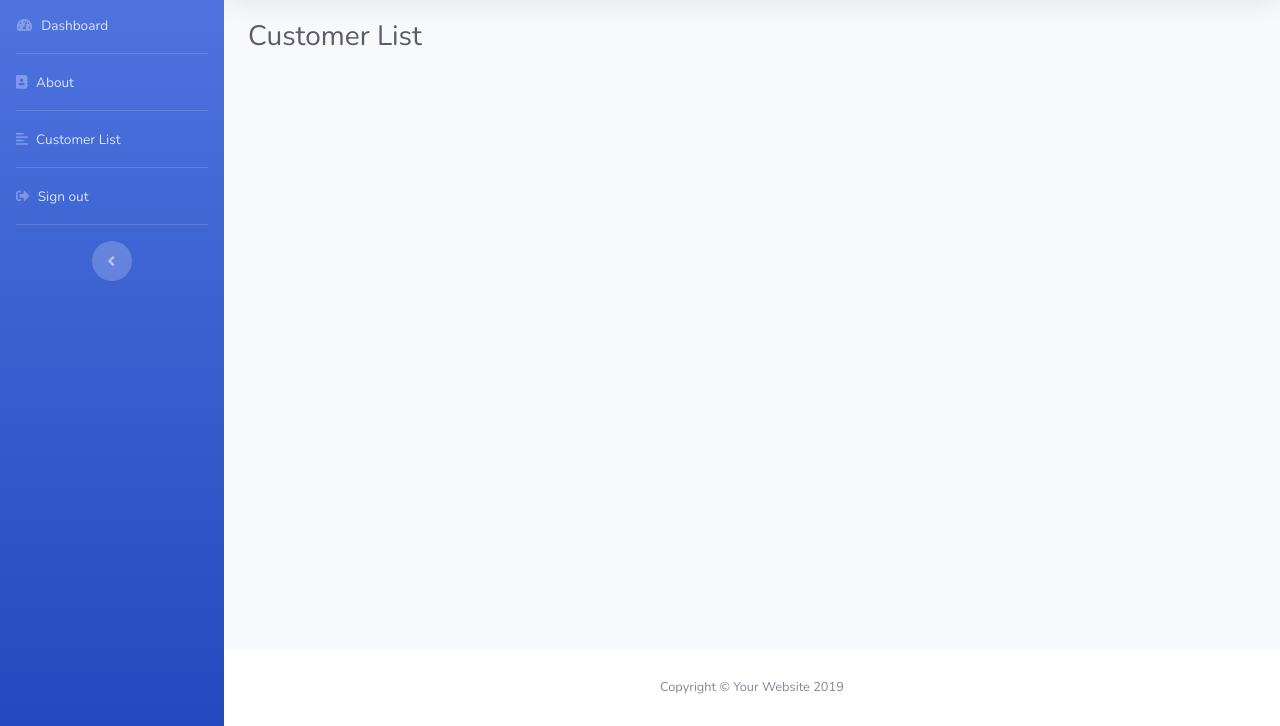
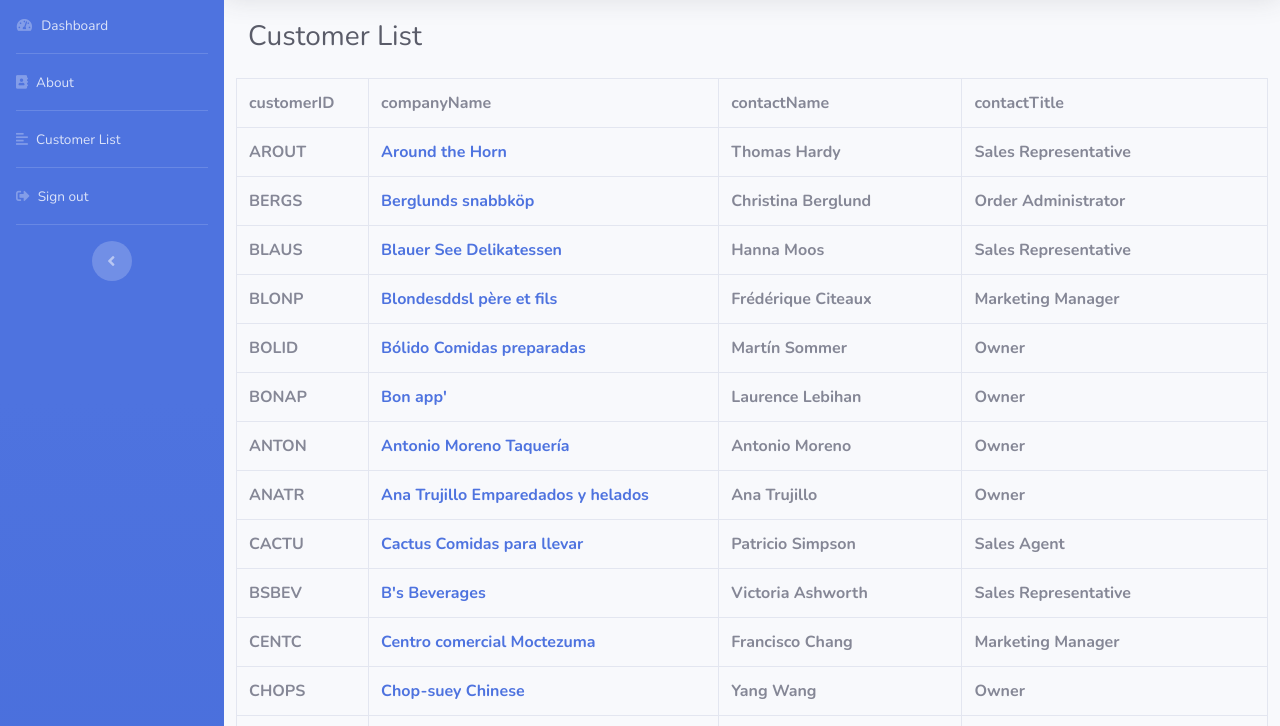
Before and after one commit to bewza23114/ProjectSA02, a plain HTML site: page customer.html in a window 1280 px wide. Shown: the part 74-800 px from the top of the page. Drawn offline with nearby package versions, Linux system fonts and the light colour scheme.

Commit message:
commit03
edit customer

```diff
--- a/customerlist.html
+++ b/customer.html
@@ -60,7 +60,7 @@
             <!-- Divider -->
             <hr class="sidebar-divider my-0">
             <li class="nav-item">
-                <a class="nav-link" href="customerlist.html">
+                <a class="nav-link" href="customer.html">
                     <i class="fas fa-align-left"></i>
                     <span>Customer List</span></a>
             </li>
@@ -161,10 +161,9 @@
                     <!-- Content Row -->
                     <div class="row">
 
+                        <table class="table table-bordered" id="datalist" width="100%" cellspacing="0">
 
-
-
-
+                        </table>
 
                     </div>
                     <!-- /.container-fluid -->
@@ -222,7 +221,7 @@
     <!-- Page level plugins -->
     <script src="vendor/chart.js/Chart.min.js"></script>
 
-    <script src="dashboard.js"></script>
+    <script src="customer.js"></script>
 </body>
 
 </html>
--- /dev/null
+++ b/customer.js
@@ -0,0 +1,18 @@
+$(function () {
+    console.log('Get Data...')
+    $.get("json/customers.json", function (data, status) {
+        console.log(data);
+        console.log(status);
+        if (status == 'success') {
+            var products = data.data;
+            var tableHead = '<tr><th>customerID</th><th>companyName</th><th>contactName</th><th>contactTitle</th></tr>'
+            $('#datalist').append(tableHead);
+            for (var index in products) {
+                var product = products[index];
+                var tablerow = '<tr><th>' + product.customerID + '</th><th>' + '<a href="custdetail.html">'+product.companyName+'</a>' + '</th><th>' + product.contactName + '</th><th>' + product.contactTitle + '</th></tr>';
+                $('#datalist').append(tablerow);
+                console.log(product);
+            }
+        }
+    });
+});
--- a/json/customers.json
+++ b/json/customers.json
@@ -1,5 +1,5 @@
-
-[
+{
+"data": [
 	{
 		"customerID" : "AROUT",
 		"companyName" : "Around the Horn",
@@ -1275,3 +1275,4 @@
 		}
 	}
 ]
+}
```
Also changed, not shown: about.html (+1 -1 lines), dashboard.html (+1 -1 lines).
